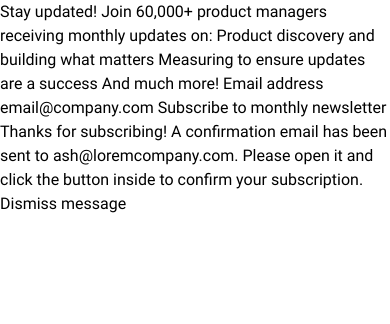
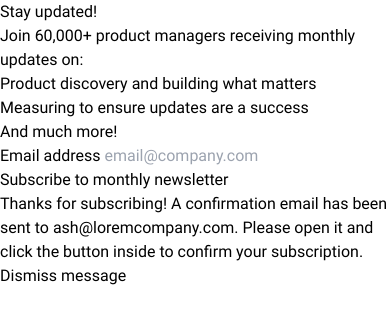
Before and after one commit to EmanuelCruz/newsletter-sign-up-with-success-message-main, a website built with Vite: page index.html in a window 390 px wide. Built offline with nearby package versions, Linux system fonts and the light colour scheme.

Commit message:
feat: mobile layout

```diff
--- a/index.html
+++ b/index.html
@@ -5,8 +5,7 @@
     <meta name="viewport" content="width=device-width, initial-scale=1.0" />
     <!-- displays site properly based on user's device -->
 
-    <link rel="stylesheet" href="tailwind.css" />
-
+    <link rel="stylesheet" href="./tailwind.css" />
     <link
       rel="icon"
       type="image/png"
@@ -20,12 +19,36 @@
   </head>
   <body>
     <!-- Sign-up form start -->
-
-    Stay updated! Join 60,000+ product managers receiving monthly updates on:
-    Product discovery and building what matters Measuring to ensure updates are
-    a success And much more! Email address email@company.com Subscribe to
-    monthly newsletter
-
+    <!-- Image -->
+    <header>
+      <figure>
+        <img src="" alt="" />
+      </figure>
+    </header>
+    <!-- Body -->
+    <main>
+      <!-- Title -->
+      <h1>Stay updated!</h1>
+      <!-- Subtitle -->
+      <p>Join 60,000+ product managers receiving monthly updates on:</p>
+      <!-- Description list -->
+      <ul>
+        <li>Product discovery and building what matters</li>
+        <li>Measuring to ensure updates are a success</li>
+        <li>And much more!</li>
+      </ul>
+      <!-- Form Subscribe -->
+      <form action="">
+        <label for="email">Email address</label>
+        <input
+          type="email"
+          class=""
+          name="email"
+          placeholder="email@company.com"
+        />
+        <button class="">Subscribe to monthly newsletter</button>
+      </form>
+    </main>
     <!-- Sign-up form end -->
 
     <!-- Success message start -->
```
